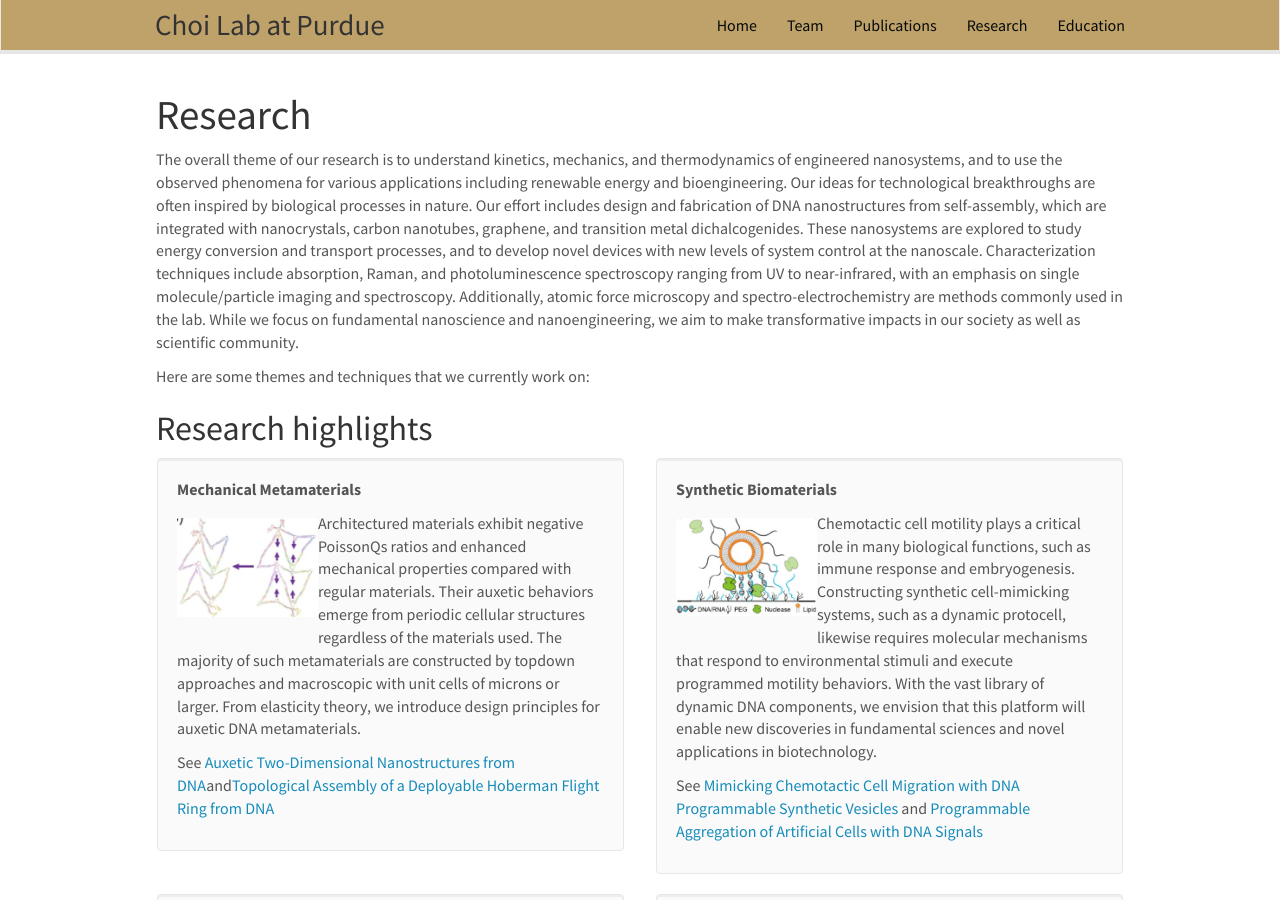
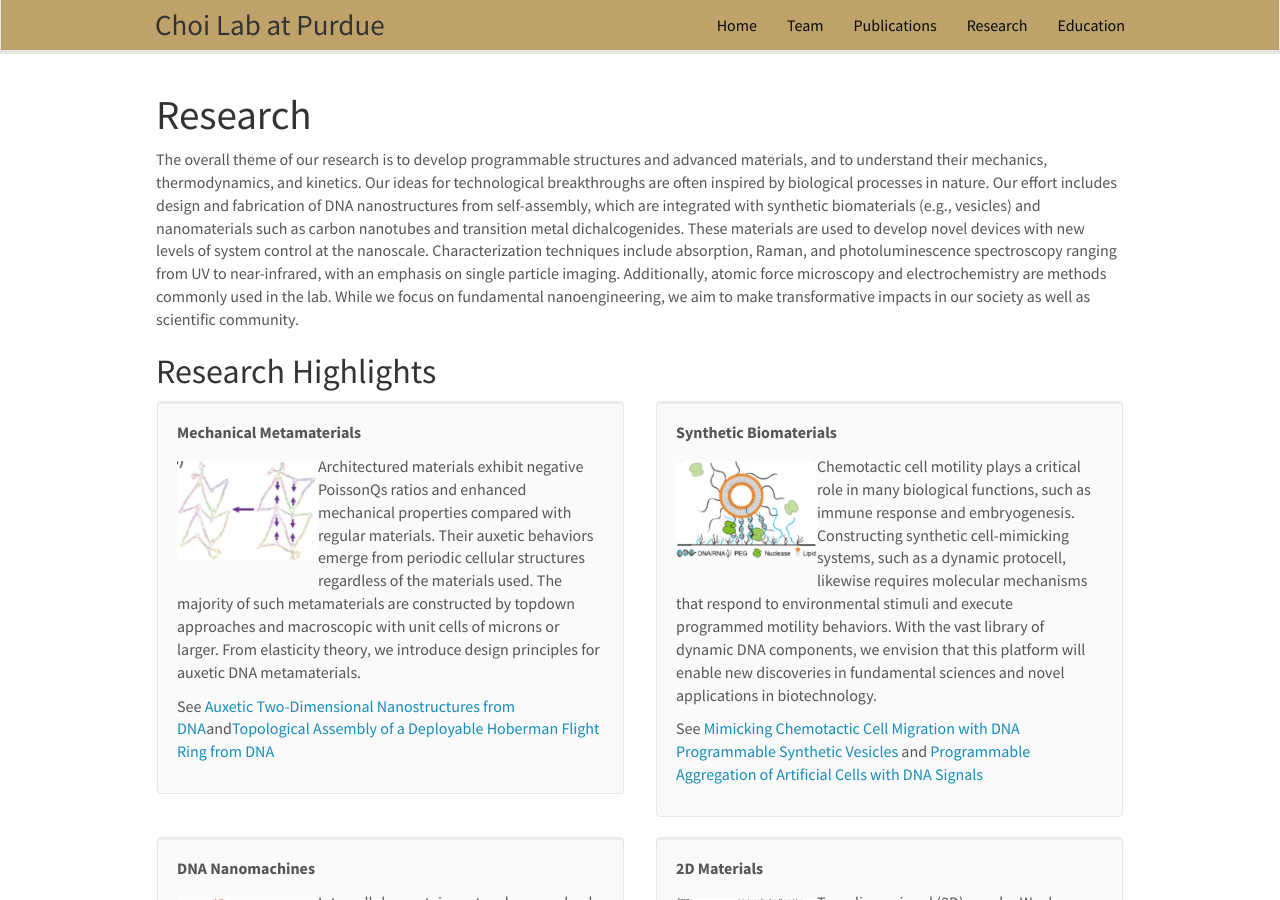
Before and after one commit to choidnalab/choidnalab.github.io, a Jekyll site: the page built from _pages/research.md, in a window 1280 px wide and 900 px high. Built offline with Jekyll 4.4.1, drawn with Linux system fonts in a browser that asks for light colours; nearby versions of some CDN libraries.

Commit message:
Update research.md

```diff
--- a/_pages/research.md
+++ b/_pages/research.md
@@ -8,11 +8,10 @@ permalink: /research/
 
 # Research
 
-The overall theme of our research is to understand kinetics, mechanics, and thermodynamics of engineered nanosystems, and to use the observed phenomena for various applications including renewable energy and bioengineering. Our ideas for technological breakthroughs are often inspired by biological processes in nature. Our effort includes design and fabrication of DNA nanostructures from self-assembly, which are integrated with nanocrystals, carbon nanotubes, graphene, and transition metal dichalcogenides. These nanosystems are explored to study energy conversion and transport processes, and to develop novel devices with new levels of system control at the nanoscale. Characterization techniques include absorption, Raman, and photoluminescence spectroscopy ranging from UV to near-infrared, with an emphasis on single molecule/particle imaging and spectroscopy. Additionally, atomic force microscopy and spectro-electrochemistry are methods commonly used in the lab. While we focus on fundamental nanoscience and nanoengineering, we aim to make transformative impacts in our society as well as scientific community.
+The overall theme of our research is to develop programmable structures and advanced materials, and to understand their mechanics, thermodynamics, and kinetics. Our ideas for technological breakthroughs are often inspired by biological processes in nature. Our effort includes design and fabrication of DNA nanostructures from self-assembly, which are integrated with synthetic biomaterials (e.g., vesicles) and nanomaterials such as carbon nanotubes and transition metal dichalcogenides. These materials are used to develop novel devices with new levels of system control at the nanoscale. Characterization techniques include absorption, Raman, and photoluminescence spectroscopy ranging from UV to near-infrared, with an emphasis on single particle imaging. Additionally, atomic force microscopy and electrochemistry are methods commonly used in the lab. While we focus on fundamental nanoengineering, we aim to make transformative impacts in our society as well as scientific community.
 
-Here are some themes and techniques that we currently work on:
 
-## Research highlights
+## Research Highlights
 
 
 {% assign number_printed = 0 %}
```
